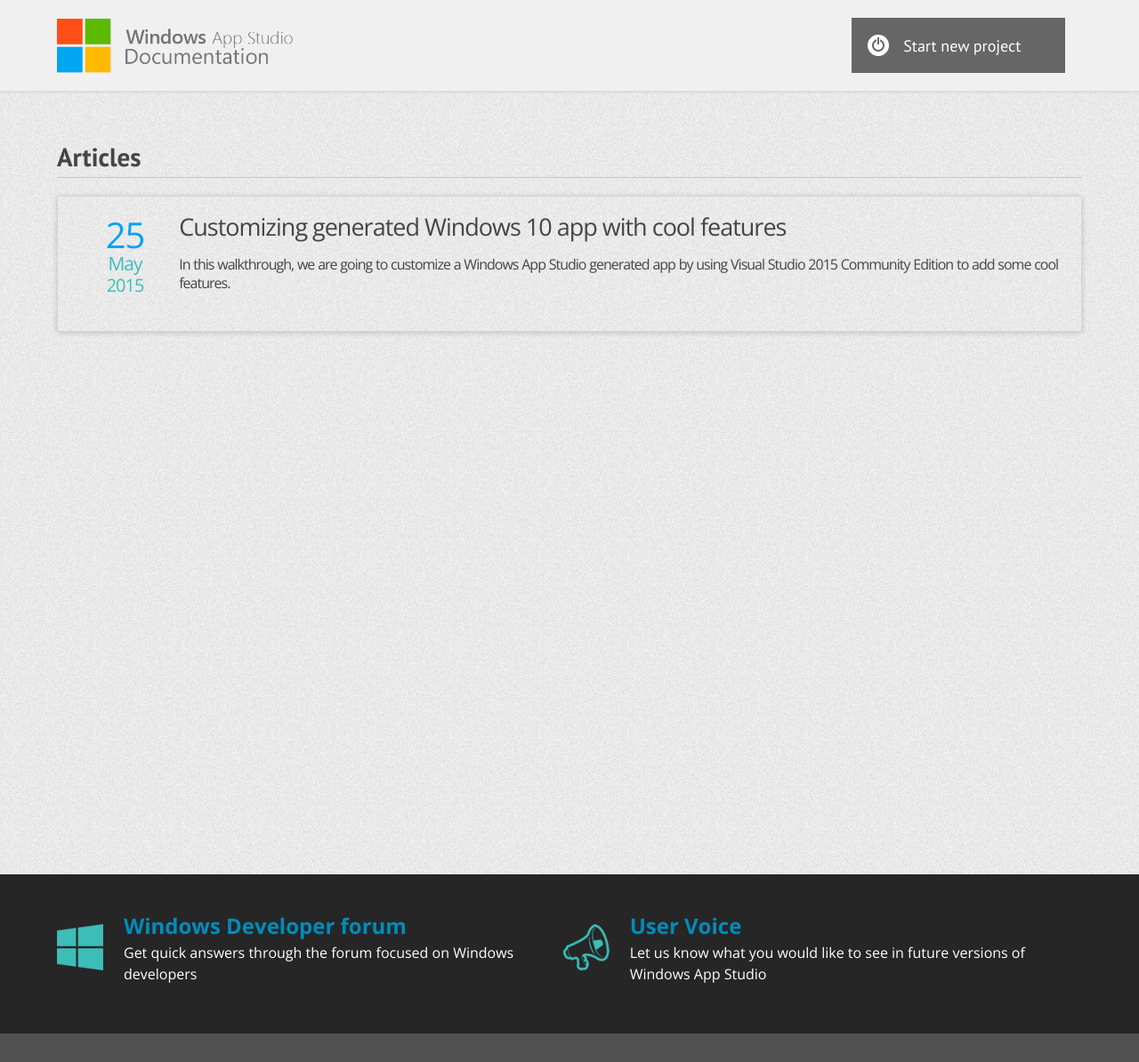
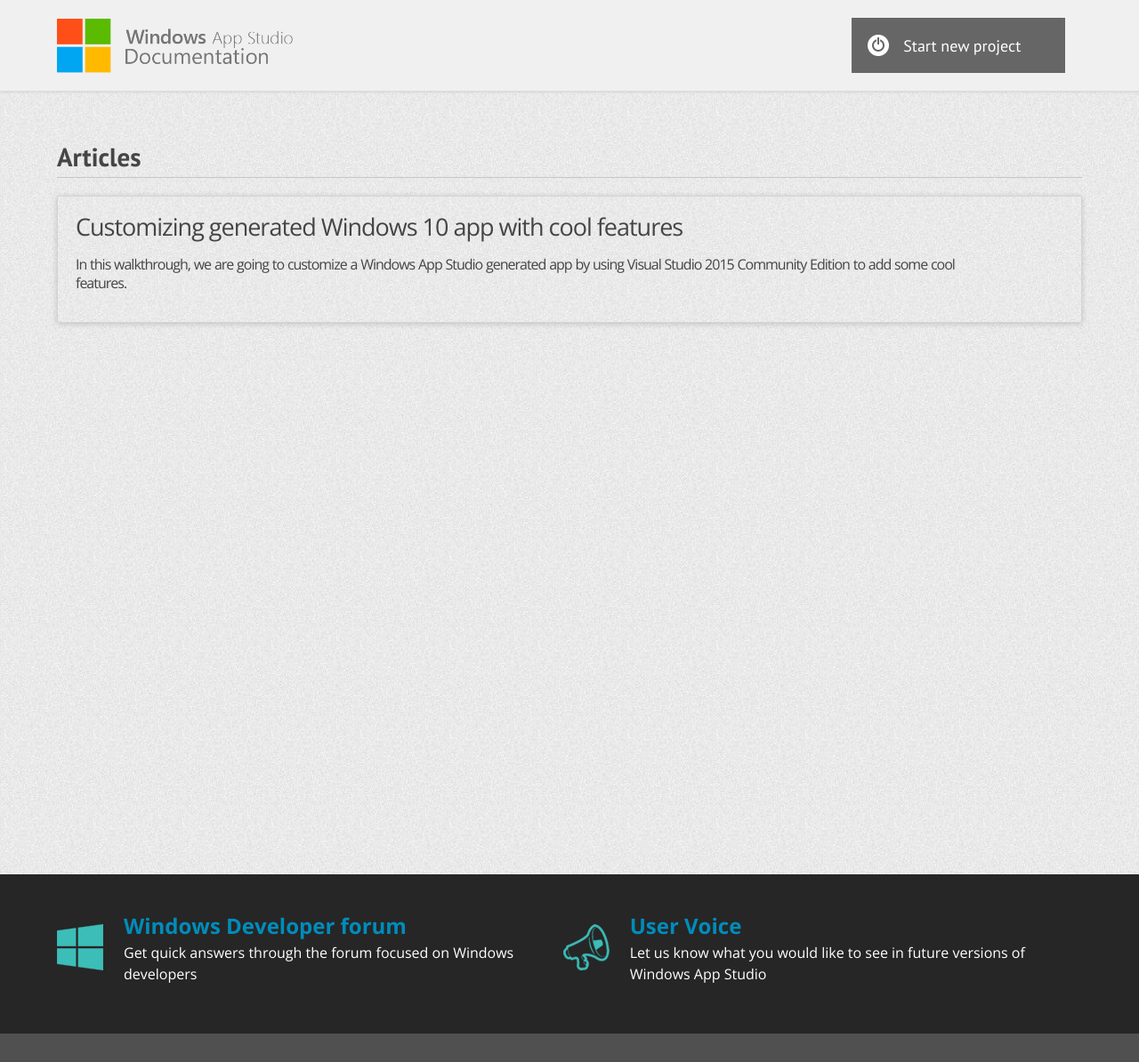
Before and after one commit to wasteam/wasteam.github.io, a Jekyll site: the page built from index.html, in a window 1280 px wide. Shown: the whole page at 89% size. Built offline with Jekyll 4.4.1, drawn with Linux system fonts in a browser that asks for light colours; nearby versions of some CDN libraries; Markdown is read by kramdown in place of the engine named in the settings.

Commit message:
remove date from articles

```diff
--- a/_posts/2015-05-25-customizing-generated.markdown
+++ b/_posts/2015-05-25-customizing-generated.markdown
@@ -2,9 +2,6 @@
 layout: post
 title: "Customizing generated Windows 10 app with cool features"
 date: 2015-05-25
-year: "2015"
-day: "25"
-month: "May"
 id: 1
 description: "In this walkthrough, we are going to customize a Windows App Studio generated app by using Visual Studio 2015 Community Edition to add some cool features."
 categories:
--- a/index.html
+++ b/index.html
@@ -10,11 +10,6 @@ layout: default
       {% for post in site.posts %}
         <li>
           <a class="post-link" href="{{ post.url | prepend: site.baseurl }}">
-            <p class="post-date">
-              <span class="day">{{ post.day }}</span>
-              <span class="month">{{ post.month }}</span>
-              <span class="year">{{ post.year }}</span>
-            </p>
             <p class="post-text">
               <span class="post-title">{{ post.title }}</span>
               <span class="post-description">{{ post.description }}</span>
```
